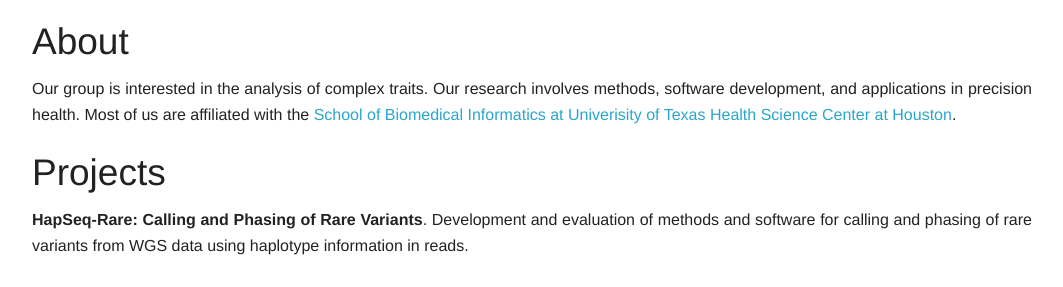
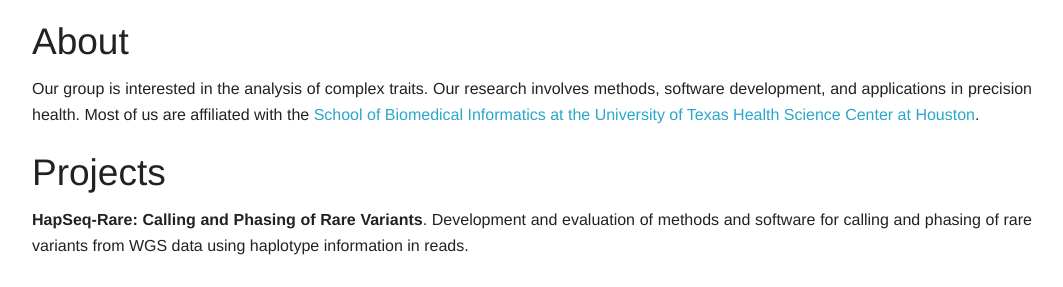
Before and after one commit to ZhiGroup/ZhiGroup.github.io, a Jekyll site: the page built from index.html, in a window 1280 px wide. Shown: the part 225-512 px from the top of the page, without its empty margins (108-1171 px from the left). Built offline with Jekyll 4.4.1, drawn with Linux system fonts in a browser that asks for light colours.

Commit message:
Update introduction.md

```diff
--- a/_includes/introduction.md
+++ b/_includes/introduction.md
@@ -1 +1 @@
-Our group is interested in the analysis of complex traits. Our research involves methods, software development, and applications in precision health. Most of us are affiliated with the [School of Biomedical Informatics at Univerisity of Texas Health Science Center at Houston](http://www.uth.edu/).
+Our group is interested in the analysis of complex traits. Our research involves methods, software development, and applications in precision health. Most of us are affiliated with the [School of Biomedical Informatics at the University of Texas Health Science Center at Houston](http://www.uth.edu/).
```
